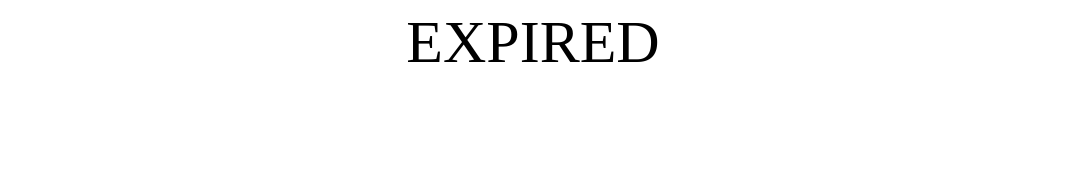
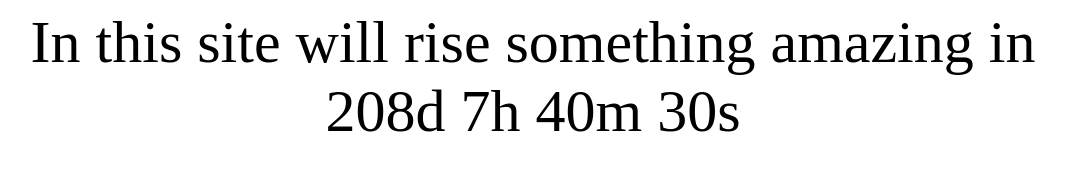
Before and after one commit to iamwindel/iamwindel.github.io, a plain HTML site: page index.html in a window 1280 px wide. Shown: the whole page, without its empty margins (107-1173 px from the left). Drawn offline with Linux system fonts and the light colour scheme.

Commit message:
Update index.html

```diff
--- a/index.html
+++ b/index.html
@@ -16,7 +16,7 @@
 
     <script>
 // Set the date we're counting down to
-var countDownDate = new Date("December 31, 2018 12:00:00").getTime();
+var countDownDate = new Date("November 3, 2019 12:00:00").getTime();
 
 // Update the count down every 1 second
 var x = setInterval(function() {
```
